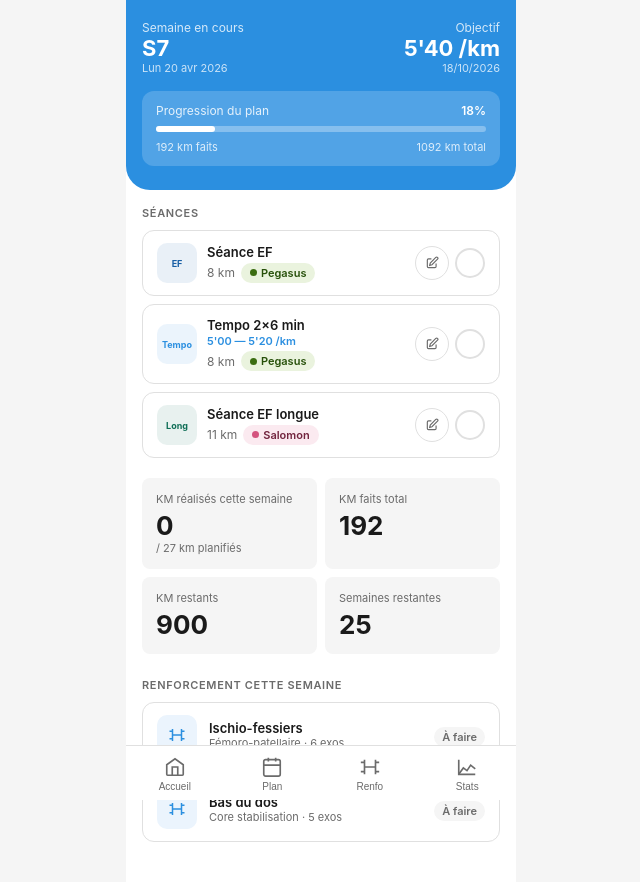
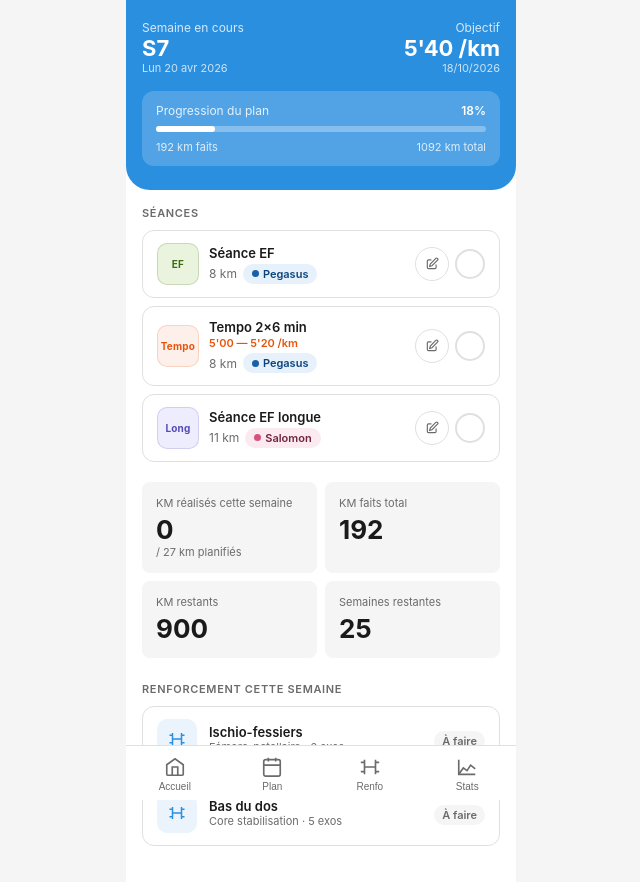
Before and after one commit to guillaumelenoir75-dev/Marathon, a plain HTML site: page Plan Marathon.html in a window 1280 px wide. Shown: the whole page, without its empty margins (319-959 px from the left). Drawn offline with nearby package versions, Linux system fonts and the light colour scheme; no server answers.

Commit message:
Add files via upload

```diff
--- a/Plan Marathon.html
+++ b/Plan Marathon.html
@@ -215,11 +215,12 @@
 
 const P='Pegasus',S='Salomon',Z='Zoom Fly';
 const shoeStyle={
-  [P]:{bg:'#EAF3DE',color:'#27500A',dot:'#3B6D11'},
+  [P]:{bg:'#E6F1FB',color:'#0C447C',dot:'#185FA5'},
   [S]:{bg:'#FBEAF0',color:'#72243E',dot:'#D4537E'},
   [Z]:{bg:'#FEFCE8',color:'#854F0B',dot:'#EAB308'}
 };
-const typeColor={ef:'#185FA5',tempo:'#2B8FE0',long:'#0F6E56',rest:'#888780',race:'#534AB7'};
+const typeColor={ef:'#3B6D11',tempo:'#E8530A',long:'#534AB7',rest:'#888780',race:'#C4960A'};
+const typeBg={ef:'#EAF3DE',tempo:'#FDF0EB',long:'#EEEDFE',rest:'#F1EFE8',race:'#FEFCE8'};
 const typeLabel={ef:'EF',tempo:'Tempo',long:'Long',rest:'Repos',race:'Course'};
 
 const weeks=[
@@ -273,7 +274,7 @@
   {nom:"Kettlebell Waff (6 kg)",desc:"Pieds sur Waff, Kettlebell dans les mains — balancement latéral A/R.",series:"3 séries × 15 A/R"},
 ];
 const gels=[{km:12,nb:1,t:"À 6 km"},{km:16,nb:2,t:"6 & 12 km"},{km:20,nb:3,t:"6, 12 & 17 km"},{km:24,nb:4,t:"6, 12, 17 & 22 km"},{km:28,nb:5,t:"6, 12, 17, 22 & 26 km"}];
-const shoes=[{name:P,color:'#3B6D11',max:600},{name:S,color:'#D4537E',max:500},{name:Z,color:'#EAB308',max:600}];
+const shoes=[{name:P,color:'#185FA5',max:600},{name:S,color:'#D4537E',max:500},{name:Z,color:'#EAB308',max:600}];
 const shoeKm=[[16,46,69,87,110,126,126,141,158,176,195,212,231,250,270,288,308,329,350,369,379,399,422,442,462,471,481,491,499,516,524,529],[0,0,0,0,0,9,9,18,28,40,54,66,82,99,117,131,149,169,191,205,219,219,219,234,252,252,252,276,276,292,304,304],[0,0,0,0,0,0,0,0,0,0,0,0,0,0,0,0,0,0,0,0,0,0,0,0,0,25,56,66,106,106,115,161]];
 
 function shoeBadge(shoe){
@@ -412,25 +413,28 @@
     const s2=getSession(CW,i);
     const key=gk(CW,i),done=!!state[key+'done'],rv=state[key+'km'];
     const c=typeColor[s2.type]||'#888',lbl=typeLabel[s2.type]||'EF';
+    const bg=typeBg[s2.type]||'#f5f5f5';
     const parts=s2.d.split('|');
     const title=parts[0];
     const detail=parts[1]||null;
     const div=document.createElement('div');
     div.style.cssText='background:var(--bg);border:1px solid var(--border);border-radius:var(--radius);padding:12px 14px;display:flex;align-items:center;gap:10px;';
-    div.innerHTML=`<div style="width:40px;height:40px;border-radius:10px;background:${c}18;display:flex;align-items:center;justify-content:center;flex-shrink:0;"><span style="font-size:9px;font-weight:700;color:${c};">${lbl}</span></div>
+    div.innerHTML=`<div style="width:42px;height:42px;border-radius:10px;background:${bg};display:flex;align-items:center;justify-content:center;flex-shrink:0;border:1.5px solid ${c}30;">
+      <span style="font-size:10px;font-weight:700;color:${c};letter-spacing:0.02em;">${lbl}</span>
+    </div>
     <div style="flex:1;min-width:0;">
       <p style="font-size:13px;font-weight:600;color:var(--text);">${title}</p>
-      ${detail?`<p style="font-size:11px;color:#2B8FE0;font-weight:600;margin-top:1px;">${detail}</p>`:''}
+      ${detail?`<p style="font-size:11px;color:${c};font-weight:600;margin-top:1px;">${detail}</p>`:''}
       <div style="display:flex;align-items:center;gap:6px;margin-top:3px;flex-wrap:wrap;">
-        <span style="font-size:12px;color:var(--muted);">${rv!=null?'<span style="color:#2B8FE0;font-weight:600;">'+rv+' km</span> · plan '+s2.km+' km':s2.km+' km'}</span>
+        <span style="font-size:12px;color:var(--muted);">${rv!=null?'<span style="color:'+c+';font-weight:600;">'+rv+' km</span> · plan '+s2.km+' km':s2.km+' km'}</span>
         ${s2.shoe?shoeFullBadge(s2.shoe):''}
       </div>
     </div>
     <div style="display:flex;gap:6px;align-items:center;flex-shrink:0;">
-      <div onclick="openHomeModal(${i})" style="width:34px;height:34px;border-radius:50%;border:1.5px solid ${rv!=null?'#2B8FE0':'var(--border)'};display:flex;align-items:center;justify-content:center;cursor:pointer;background:${rv!=null?'#EBF4FD':'transparent'};">
-        <svg width="14" height="14" viewBox="0 0 24 24" fill="none" stroke="${rv!=null?'#2B8FE0':'var(--muted)'}" stroke-width="2"><path d="M11 5H6a2 2 0 00-2 2v11a2 2 0 002 2h11a2 2 0 002-2v-5M18.5 2.5a2.121 2.121 0 013 3L12 15l-4 1 1-4 9.5-9.5z"/></svg>
+      <div onclick="openHomeModal(${i})" style="width:34px;height:34px;border-radius:50%;border:1.5px solid ${rv!=null?c:'var(--border)'};display:flex;align-items:center;justify-content:center;cursor:pointer;background:${rv!=null?bg:'transparent'};">
+        <svg width="14" height="14" viewBox="0 0 24 24" fill="none" stroke="${rv!=null?c:'var(--muted)'}" stroke-width="2"><path d="M11 5H6a2 2 0 00-2 2v11a2 2 0 002 2h11a2 2 0 002-2v-5M18.5 2.5a2.121 2.121 0 013 3L12 15l-4 1 1-4 9.5-9.5z"/></svg>
       </div>
-      <div onclick="toggleDone(${i})" style="width:30px;height:30px;border-radius:50%;border:2px solid ${done?'#2B8FE0':'var(--border)'};background:${done?'#2B8FE0':'transparent'};display:flex;align-items:center;justify-content:center;cursor:pointer;transition:all 0.15s;">
+      <div onclick="toggleDone(${i})" style="width:30px;height:30px;border-radius:50%;border:2px solid ${done?c:'var(--border)'};background:${done?c:'transparent'};display:flex;align-items:center;justify-content:center;cursor:pointer;transition:all 0.15s;">
         ${done?'<svg width="13" height="13" viewBox="0 0 24 24" fill="none" stroke="#fff" stroke-width="3"><polyline points="20 6 9 17 4 12"/></svg>':''}
       </div>
     </div>`;
```
